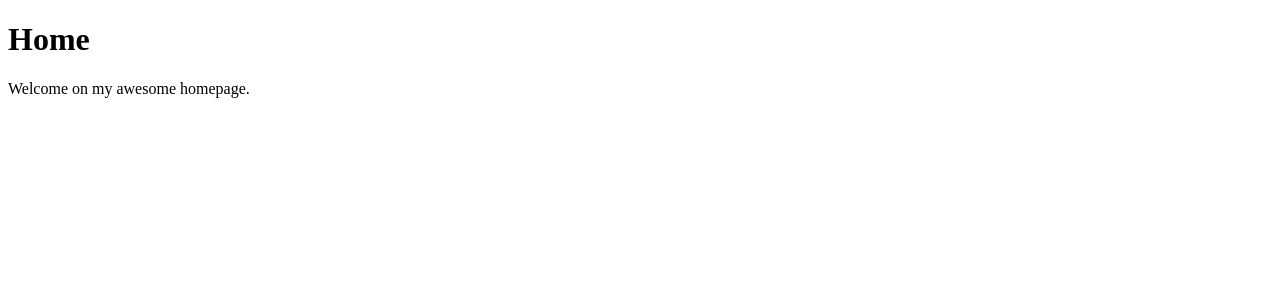
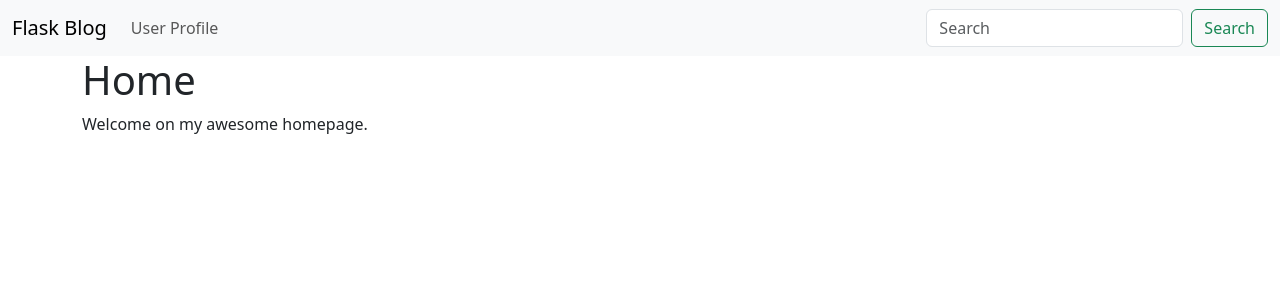
Before and after one commit to PandaBacon21/codemy_flask_project, a Flask app: page / in a window 1280 px wide. Shown: the top 300 px of the page. Run offline with Flask 2, Linux system fonts and the light colour scheme.

Commit message:
added navbar from bootstrap css

```diff
--- a/main.py
+++ b/main.py
@@ -10,6 +10,7 @@ def index():
 @app.route('/user/<name>', methods=['GET', 'POST'])
 def user(name):
     return render_template('user.html', name=name)
+
 
 #custom error pages
 #invalid URL
--- a/templates/base.html
+++ b/templates/base.html
@@ -1,20 +1,24 @@
-<!DOCTYPE html>
+<!doctype html>
 <html lang="en">
-<head>
-    <meta charset="UTF-8">
-    <meta http-equiv="X-UA-Compatible" content="IE=edge">
-    <meta name="viewport" content="width=device-width, initial-scale=1.0">
+  <head>
+    <meta charset="utf-8">
+    <meta name="viewport" content="width=device-width, initial-scale=1">
     <title>{% block title %}{% endblock %}</title>
+    <link href="https://cdn.jsdelivr.net/npm/bootstrap@5.3.0-alpha1/dist/css/bootstrap.min.css" rel="stylesheet" integrity="sha384-GLhlTQ8iRABdZLl6O3oVMWSktQOp6b7In1Zl3/Jr59b6EGGoI1aFkw7cmDA6j6gD" crossorigin="anonymous">
     {% block html_head %}{% endblock %}
-</head>
-<body>
-    <div id="content">
+  </head>
+  <body>
+    {% include "navbar.html" %}
+    <script src="https://cdn.jsdelivr.net/npm/bootstrap@5.3.0-alpha1/dist/js/bootstrap.bundle.min.js" integrity="sha384-w76AqPfDkMBDXo30jS1Sgez6pr3x5MlQ1ZAGC+nuZB+EYdgRZgiwxhTBTkF7CXvN" crossorigin="anonymous"></script>
+    <script src="https://cdn.jsdelivr.net/npm/@popperjs/core@2.11.6/dist/umd/popper.min.js" integrity="sha384-oBqDVmMz9ATKxIep9tiCxS/Z9fNfEXiDAYTujMAeBAsjFuCZSmKbSSUnQlmh/jp3" crossorigin="anonymous"></script>
+    <script src="https://cdn.jsdelivr.net/npm/bootstrap@5.3.0-alpha1/dist/js/bootstrap.min.js" integrity="sha384-mQ93GR66B00ZXjt0YO5KlohRA5SY2XofN4zfuZxLkoj1gXtW8ANNCe9d5Y3eG5eD" crossorigin="anonymous"></script>
+    <div class="container">
         {% block content %}
         {% endblock %}
     </div>
-    <footer>
+        <footer>
         {% block footer %}
         {% endblock %}
     </footer>
-</body>
+  </body>
 </html>
--- /dev/null
+++ b/templates/navbar.html
@@ -0,0 +1,19 @@
+<nav class="navbar navbar-expand-lg bg-body-tertiary">
+    <div class="container-fluid">
+      <a class="navbar-brand" href="{{ url_for('index')}}">Flask Blog</a>
+      <button class="navbar-toggler" type="button" data-bs-toggle="collapse" data-bs-target="#navbarSupportedContent" aria-controls="navbarSupportedContent" aria-expanded="false" aria-label="Toggle navigation">
+        <span class="navbar-toggler-icon"></span>
+      </button>
+      <div class="collapse navbar-collapse" id="navbarSupportedContent">
+        <ul class="navbar-nav me-auto mb-2 mb-lg-0">
+          <li class="nav-item">
+            <a class="nav-link" href="{{ url_for('user', name='Josh')}}">User Profile</a>
+          </li>
+        </ul>
+        <form class="d-flex" role="search">
+          <input class="form-control me-2" type="search" placeholder="Search" aria-label="Search">
+          <button class="btn btn-outline-success" type="submit">Search</button>
+        </form>
+      </div>
+    </div>
+  </nav>
```
